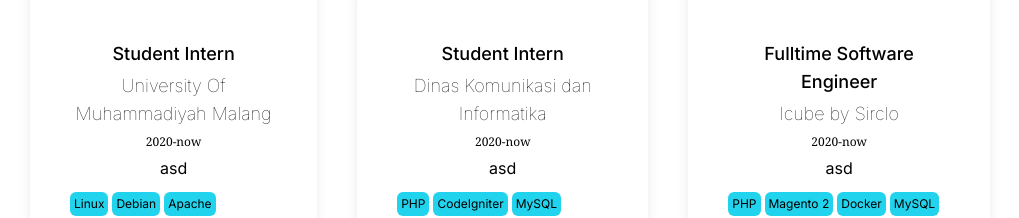
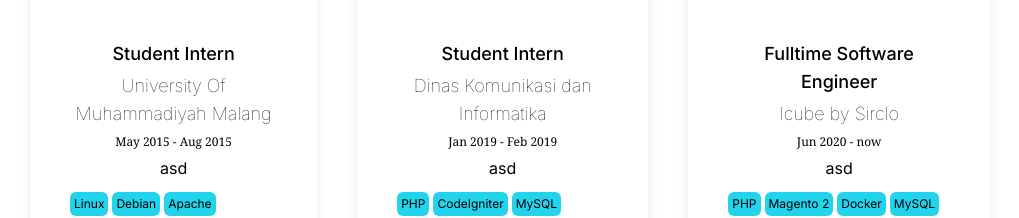
Before and after one commit to qodirtok/port-next, a Next.js app: page / in a window 1280 px wide. Shown: the part 940-1158 px from the top of the page, without its empty margins (130-1149 px from the left). Built offline with nearby package versions, Linux system fonts and the light colour scheme.

Commit message:
Update page.tsx

```diff
--- a/src/app/page.tsx
+++ b/src/app/page.tsx
@@ -95,21 +95,21 @@ export default function Home() {
             <ListService
               job="Student Intern"
               company="University Of Muhammadiyah Malang"
-              date="2020-now"
+              date="May 2015 - Aug 2015"
               about="asd"
               system={["Linux", "Debian", "Apache"]}
             />
             <ListService
               job="Student Intern"
               company="Dinas Komunikasi dan Informatika"
-              date="2020-now"
+              date="Jan 2019 - Feb 2019"
               about="asd"
               system={["PHP", "CodeIgniter", "MySQL", "JavaScript", "HTML/CSS"]}
             />
             <ListService
               job="Fulltime Software Engineer"
               company="Icube by Sirclo"
-              date="2020-now"
+              date="Jun 2020 - now"
               about="asd"
               system={[
                 "PHP",
```
